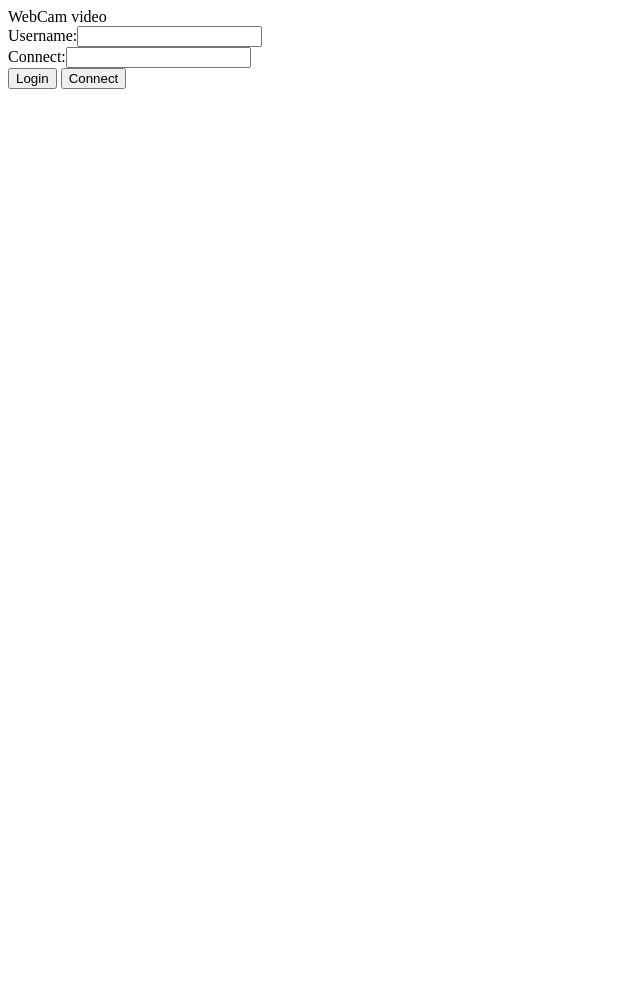
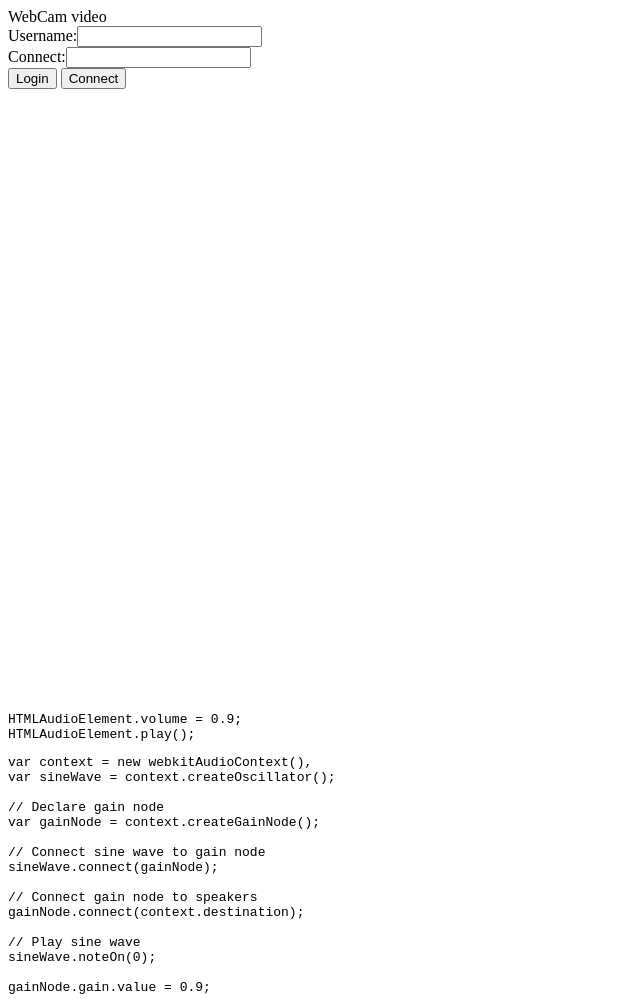
Before and after one commit to dejavu9127/videoCall, a website: page public/index.html in a window 1280 px wide. Shown: the whole page, without its empty margins (0-640 px from the left). Before the commit the page ends 800 px from the top, so only its background shows below. Drawn offline with Linux system fonts and the light colour scheme.

```diff
--- a/public/index.html
+++ b/public/index.html
@@ -30,6 +30,29 @@
 	</tr>
 	</table>
 
+	<pre class="sh_javascript">
+HTMLAudioElement.volume = 0.9;
+HTMLAudioElement.play();
+</pre>
+
+    <pre class="sh_javascript">
+var context = new webkitAudioContext(),
+var sineWave = context.createOscillator();
+
+// Declare gain node
+var gainNode = context.createGainNode();
+
+// Connect sine wave to gain node
+sineWave.connect(gainNode);
+
+// Connect gain node to speakers
+gainNode.connect(context.destination);
+
+// Play sine wave
+sineWave.noteOn(0);
+
+gainNode.gain.value = 0.9;
+</pre>
 
 
         <script src="rtcClient.js"></script>
```
